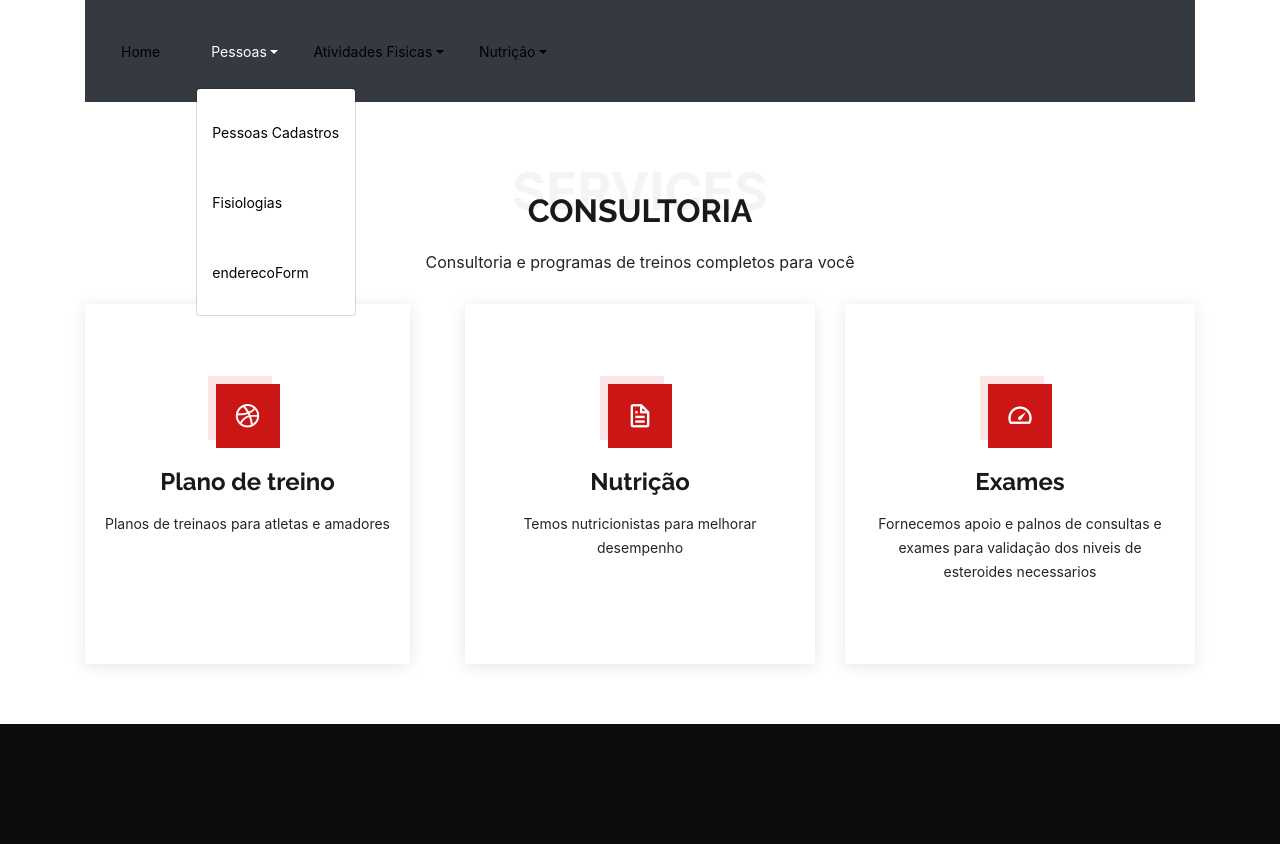
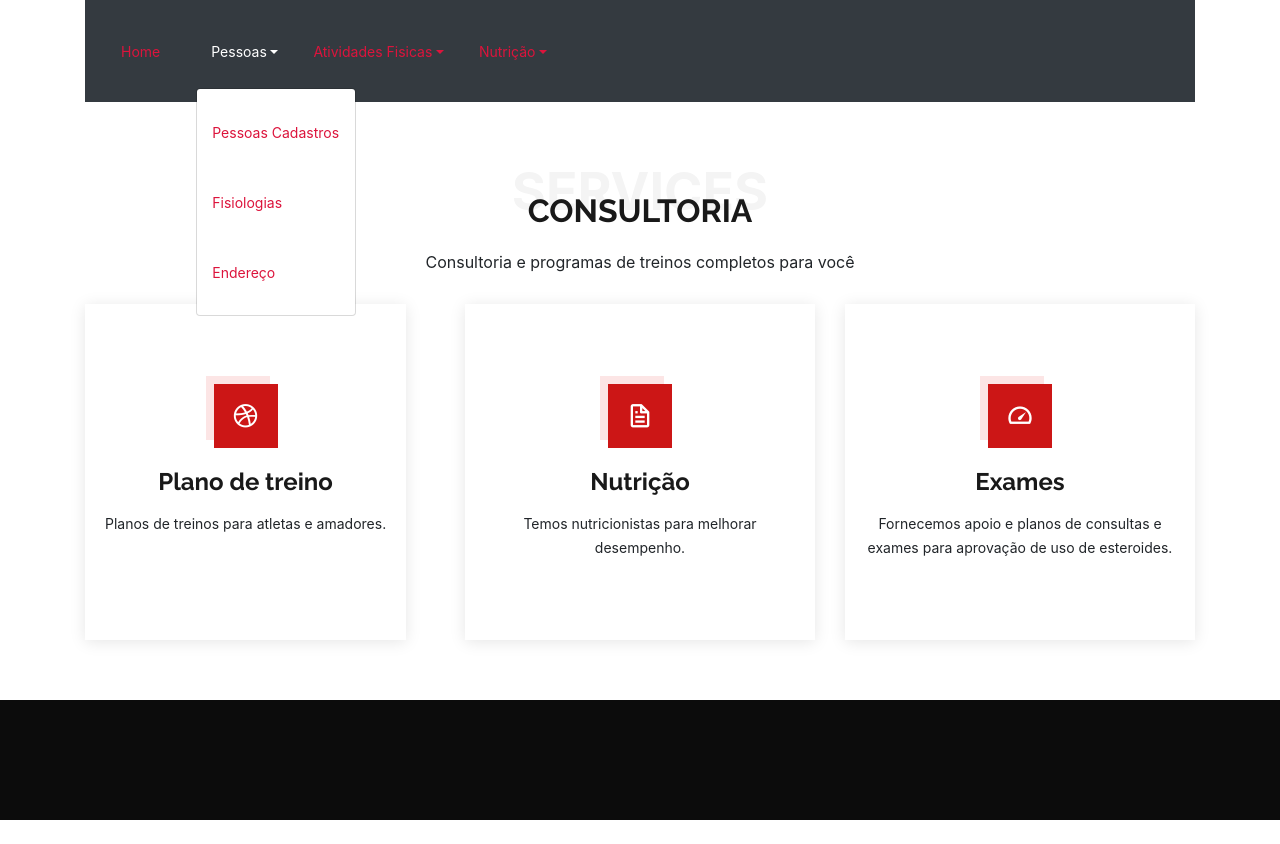
Before and after one commit to policarpi/Front-chicken, an Angular app: page / in a window 1280 px wide. Both pictures are taken after a click on the button "Pessoas". After the commit the page ends 820 px from the top, so only its background shows below. Built offline with nearby package versions, Linux system fonts and the light colour scheme.

Commit message:
index.html

```diff
--- a/src/app/template/navbar/navbar.component.css
+++ b/src/app/template/navbar/navbar.component.css
@@ -1,11 +1,3 @@
-dropdown-item
-{
-    color:black;
-    font-family: "Raleway", sans-serif;
+a {
+    color: crimson;
 }
-nav-item {
-    color: black;
-}
-a {
-    color: black;
-}
--- a/src/app/template/navbar/navbar.component.html
+++ b/src/app/template/navbar/navbar.component.html
@@ -14,7 +14,7 @@
             <div class="dropdown-menu">
               <a class="nav-link scrollto"routerLink="pessoasLista">Pessoas Cadastros</a>
               <a class="nav-link scrollto" routerLink="fisiologiaLista">Fisiologias</a>
-              <a class="nav-link scrollto" routerLink="enderecoForm">enderecoForm</a>
+              <a class="nav-link scrollto" routerLink="enderecoForm">Endereço</a>
              </div>
           </li>
 
--- a/src/index.html
+++ b/src/index.html
@@ -45,7 +45,7 @@
             <div class="icon-box">
               <div class="icon"><i class="bx bxl-dribbble"></i></div>
               <h4><a href="treinosLista">Plano de treino</a></h4>
-              <p>Planos de treinaos para atletas e amadores</p>
+              <p>Planos de treinos para atletas e amadores.</p>
             </div>
           </div>
 
@@ -53,15 +53,15 @@
             <div class="icon-box">
               <div class="icon"><i class="bx bx-file"></i></div>
               <h4><a href="dietasLista">Nutrição</a></h4>
-              <p>Temos nutricionistas para melhorar desempenho</p>
+              <p>Temos nutricionistas para melhorar desempenho.</p>
             </div>
           </div>
 
           <div class="col-lg-4 col-md-6 d-flex align-items-stretch mt-4 mt-lg-0" data-aos="fade-up" data-aos-delay="300">
             <div class="icon-box">
               <div class="icon"><i class="bx bx-tachometer"></i></div>
-              <h4><a href="">Exames</a></h4>
-              <p>Fornecemos apoio e palnos de consultas e exames para validação dos niveis de esteroides necessarios</p>
+              <h4><a href="http://lab.criciuma.unimedsc.com.br:8060/LaboratorioWeb/indexLaboratorio.jsp">Exames</a></h4>
+              <p>Fornecemos apoio e planos de consultas e exames para aprovação de uso de esteroides.</p>
             </div>
           </div>
 
```
